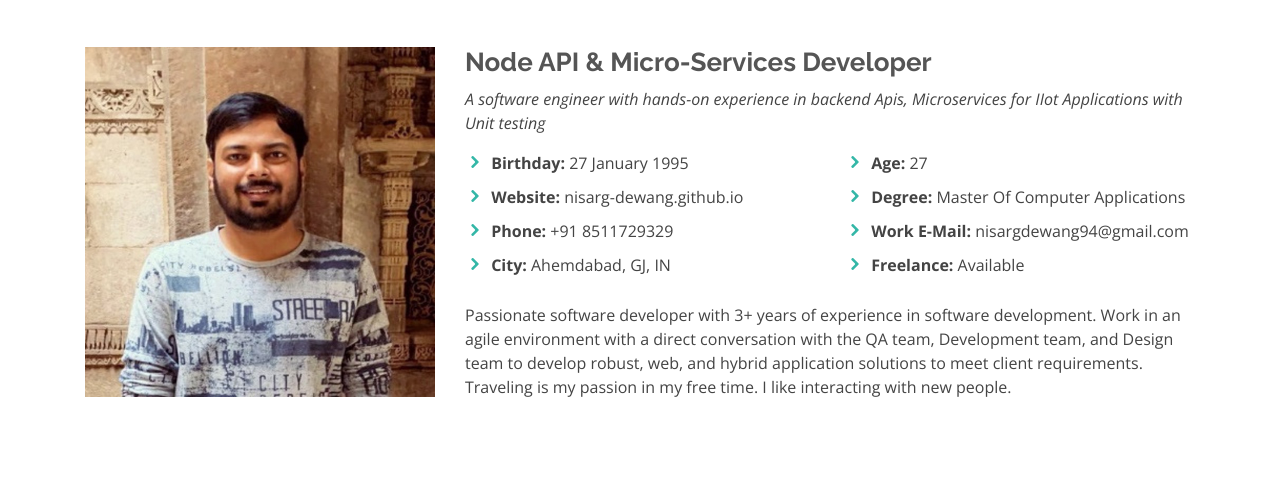
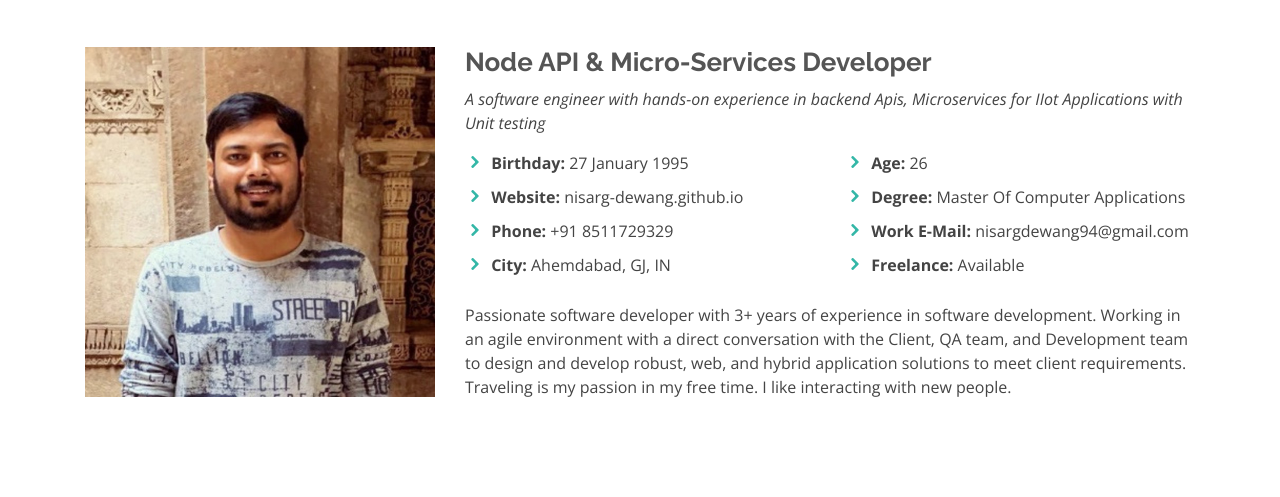
Before and after one commit to nisarg-dewang/nisarg-dewang.github.io, a plain HTML site: page about.html in a window 1280 px wide. Shown: the part 171-668 px from the top of the page. Drawn offline with nearby package versions, Linux system fonts and the light colour scheme.

Commit message:
feat: about page updated

```diff
--- a/about.html
+++ b/about.html
@@ -97,7 +97,7 @@
               </div>
               <div class="col-lg-6">
                 <ul>
-                  <li><i class="icofont-rounded-right"></i> <strong>Age:</strong> 27</li>
+                  <li><i class="icofont-rounded-right"></i> <strong>Age:</strong> 26</li>
                   <li><i class="icofont-rounded-right"></i> <strong>Degree:</strong> Master Of Computer Applications</li>
                   <li><i class="icofont-rounded-right"></i> <strong>Work E-Mail:</strong> nisargdewang94@gmail.com</li>
                   <li><i class="icofont-rounded-right"></i> <strong>Freelance:</strong> Available</li>
@@ -105,7 +105,7 @@
               </div>
             </div>
             <p>
-              Passionate software developer with 3+ years of experience in software development. Work in an agile environment with a direct conversation with the QA team, Development team, and Design team to develop robust, web, and hybrid application solutions to meet client requirements. Traveling is my passion in my free time. I like interacting with new people.
+              Passionate software developer with 3+ years of experience in software development. Working in an agile environment with a direct conversation with the Client, QA team, and Development team to design and develop robust, web, and hybrid application solutions to meet client requirements. Traveling is my passion in my free time. I like interacting with new people.
             </p>
           </div>
         </div>
```
